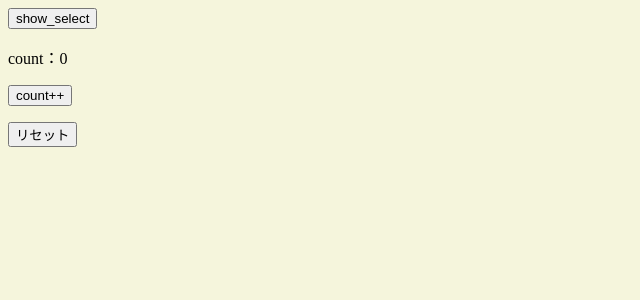
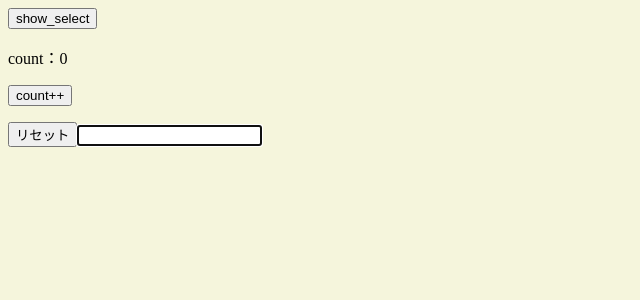
Before and after one commit to mushikakazuki/Vue-lesson, a Vue app: page / in a window 1280 px wide. Shown: the top 300 px of the page, without its empty margins (0-640 px from the left). Built offline with nearby package versions, Linux system fonts and the light colour scheme; the HTML template or start-up script is replaced by a standard one.

Commit message:
ref属性確認

```diff
--- a/src/App.vue
+++ b/src/App.vue
@@ -1,8 +1,12 @@
 <script setup>
-import { ref } from 'vue'
+import { onMounted, ref } from 'vue'
 import ResetButton from './components/ResetButton.vue'
 import ShowCount from './components/ShowCount.vue'
 
+const input = ref('')
+onMounted(() => {
+  input.value.focus()
+})
 const totalScore = ref(0)
 const resetButton = (event) => {
   totalScore.value = event
@@ -17,6 +21,7 @@ const isShow = ref(true)
   <button @click="totalScore++">count++</button>
   <div style="margin-bottom: 1rem"></div>
   <ResetButton @reset-button="resetButton" />
+  <input ref="input" type="text" />
 </template>
 <style scoped>
 .red {
```
